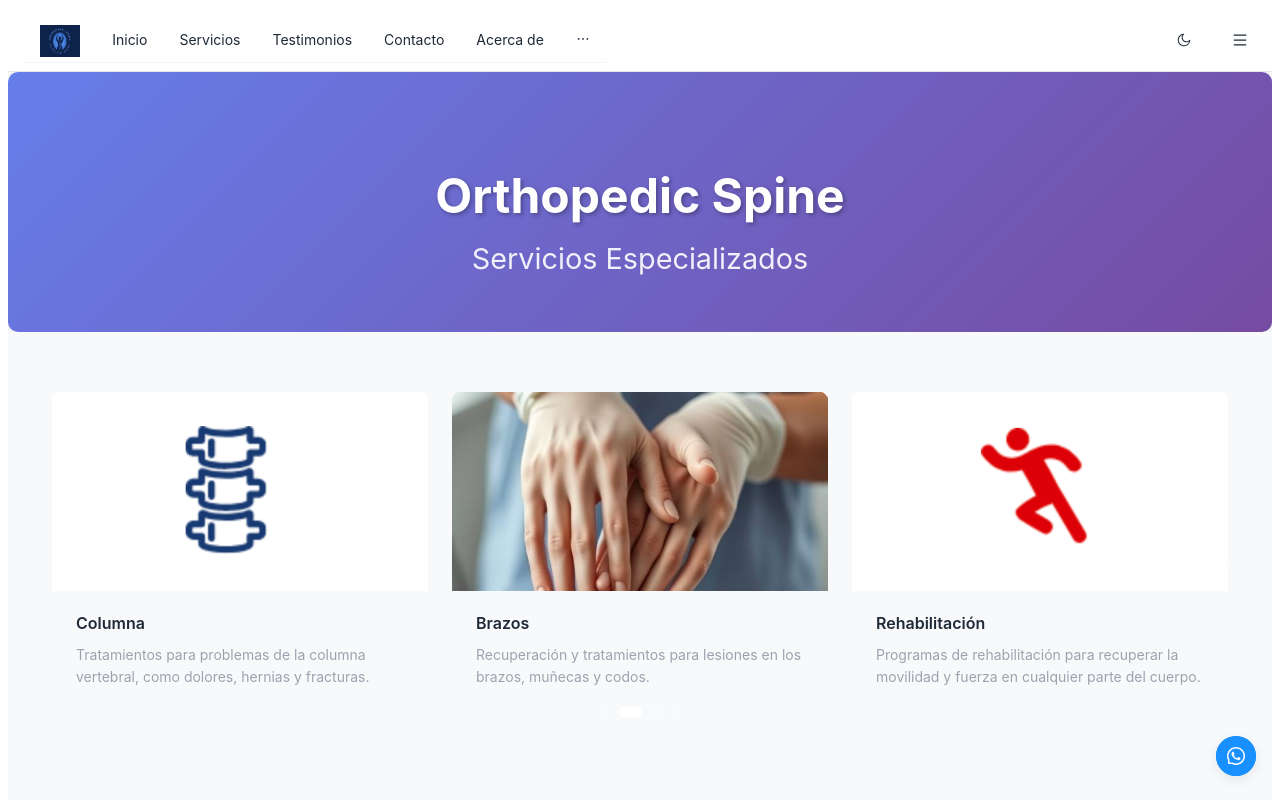
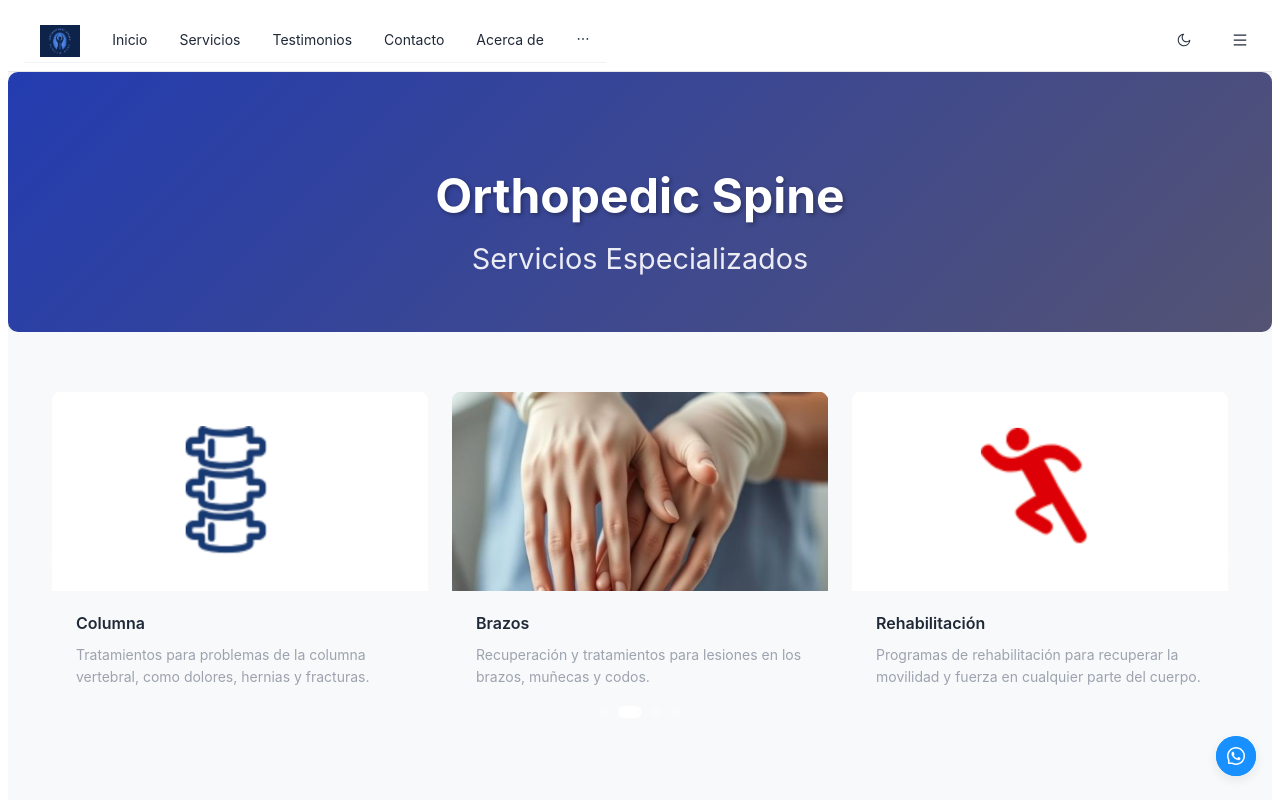
Before and after one commit to NaranjoSolutions/orthspine-web-react, a React (Vite) app: page / in a window 1280 px wide. Shown: the top 800 px of the page. Built offline with nearby package versions, Linux system fonts and the light colour scheme.

Commit message:
style update colors

```diff
--- a/src/features/home/index.scss
+++ b/src/features/home/index.scss
@@ -2,7 +2,7 @@
   min-height: 100vh;
 
   .hero-section {
-    background: linear-gradient(135deg, #667eea 0%, #764ba2 100%);
+    background: linear-gradient(135deg, #233cb0 0%, #545373 100%);
     padding: 30px 0;
     color: white;
     border-radius: 10px;
```
